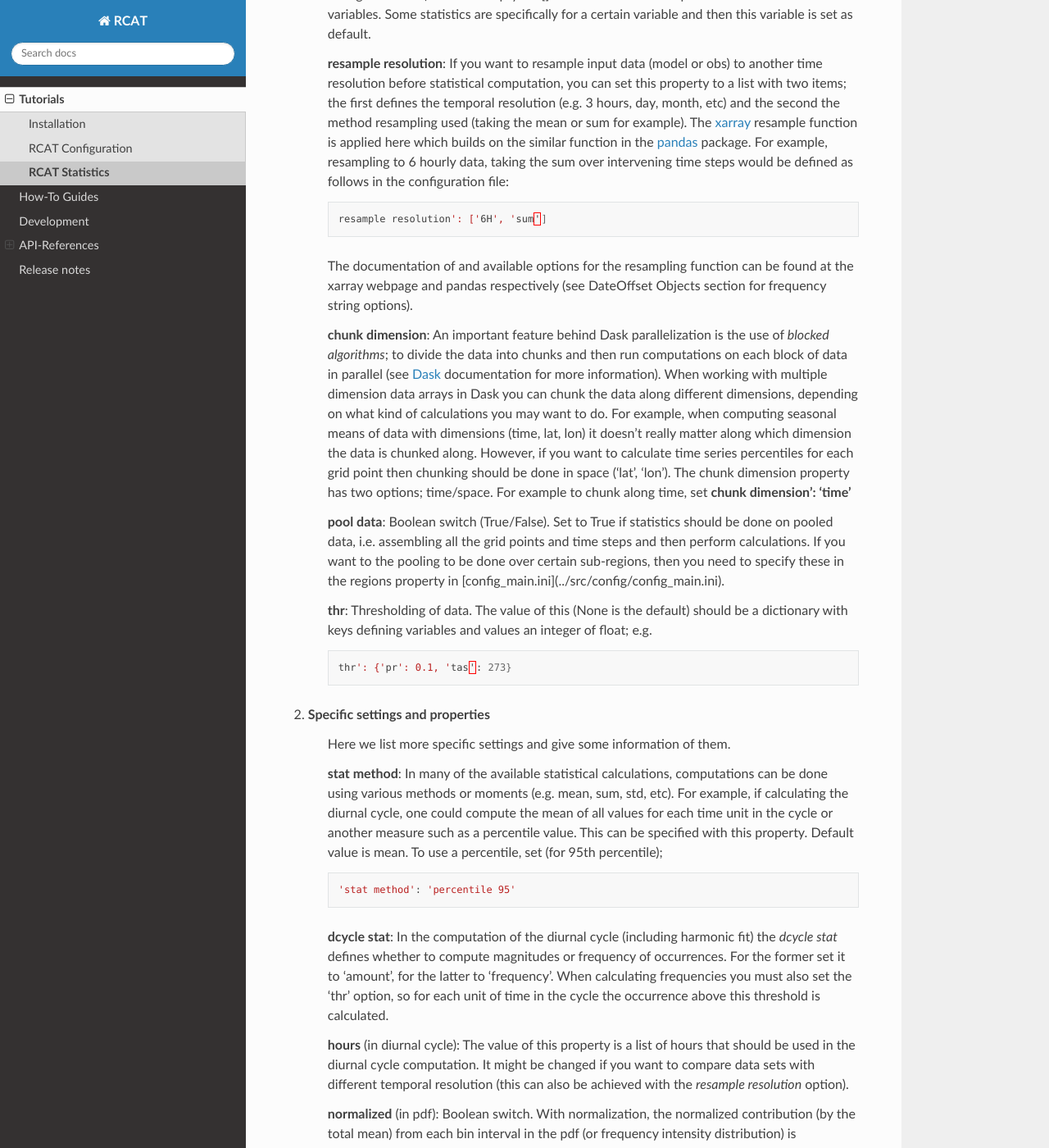
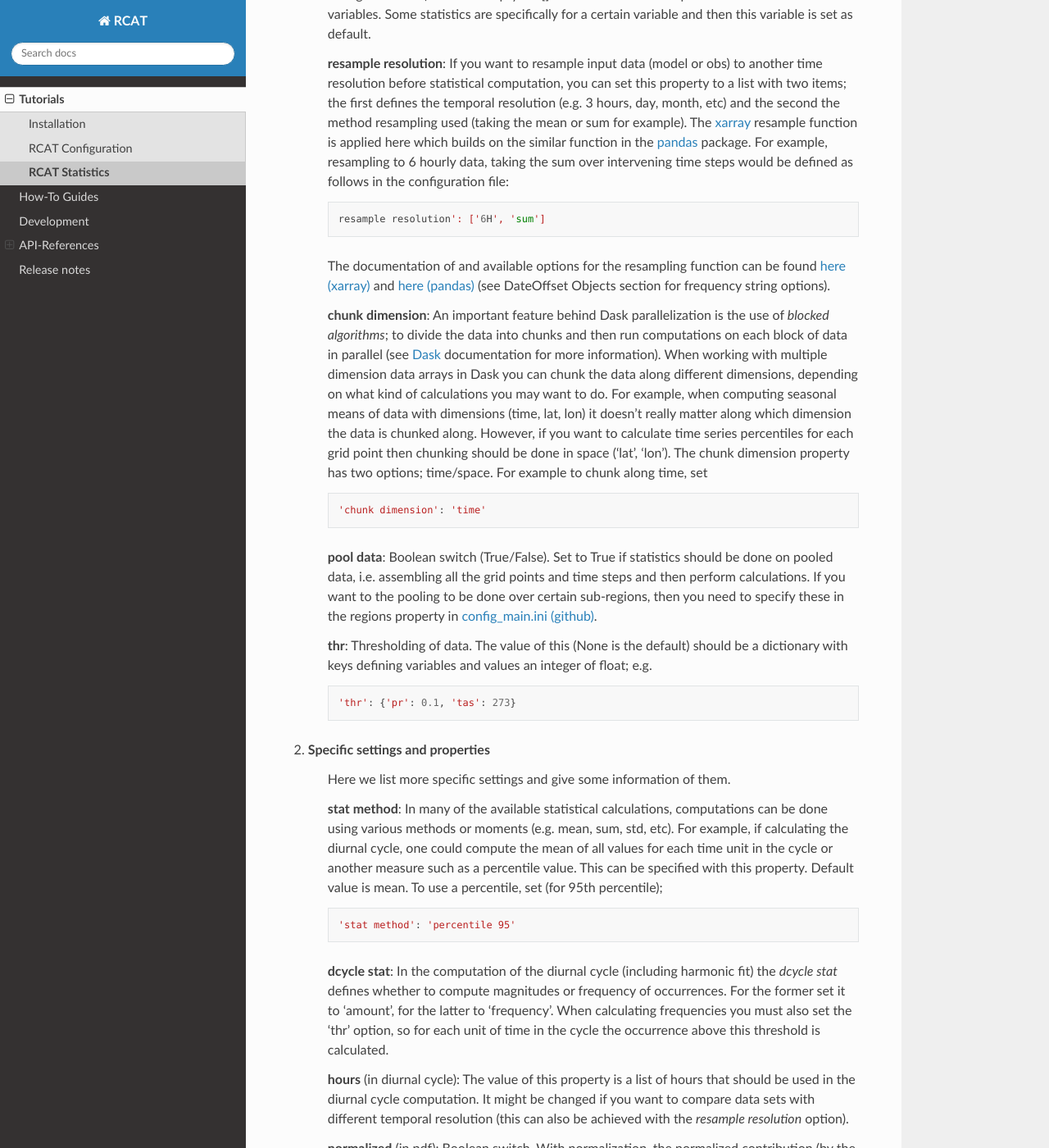
Before and after one commit to jplind79/RCAT, a Sphinx documentation site: the page built from docs/source/statistics.rst, in a window 1280 px wide and 1400 px high, scrolled down 866 px. Shown: the whole window at 82% size. Built offline with Sphinx 7.4.7 and the Read the Docs theme 2.0.0, drawn with Linux system fonts in a browser that asks for light colours; pages that are not in the unit, such as notebooks, are missing from menus; some of the changed text lies outside the part shown.

Commit message:
Fixed some links and typos
Signed-off-by: David Lindstedt <david.lindstedt@smhi.se>

```diff
--- a/docs/source/conf.py
+++ b/docs/source/conf.py
@@ -14,6 +14,7 @@ import os
 import sys
 import sphinx_rtd_theme
 sys.path.insert(0, os.path.abspath('../../src/modules'))
+#sys.path.insert(0, os.path.abspath('../../src'))
 
 
 # -- Project information -----------------------------------------------------
--- a/docs/source/statistics.rst
+++ b/docs/source/statistics.rst
@@ -3,11 +3,10 @@
 RCAT Statistics
 ===============
 
-In the **STATISTICS** section in
-[config_main.ini](../src/config/config_main.ini) you specify the statistics to
-be done, in a Python dictionary structure.
+In the **STATISTICS** section in the file config_main.ini you specify the
+statistics to be done, in a Python dictionary structure.
 
-.. code-block:: bash
+::
 
    stats = {
      'annual cycle': 'default',
@@ -21,8 +20,9 @@ be done, in a Python dictionary structure.
 The keys in stats are the statistical measures and values provides the
 settings/configurations to be applied to the specific statistical calculation.
 The statistics that are currently available in RCAT and their default settings
-are given in the [rcat_statistics.py](../src/rcat_statistics.py) See
-API-reference :doc:`statfuncs`. In particular, the default_stats_config
+are given in the `rcat_statistics.py (github)
+<https://github.com/jplind79/rcat/blob/master/src/rcat_statistics.py>`_. Also
+see API-reference :doc:`statfuncs`. In particular, the default_stats_config
 function in that module specifies the statistics possible to calculate along
 with their properties. Many of the properties (or settings) are common for each
 of the measures, for example resample resolution, thr or chunk dimension, while
@@ -55,13 +55,16 @@ item values.
     intervening time steps would be defined as follows in the  configuration
     file:
 
-    .. code-block:: bash
+    ::
 
        resample resolution': ['6H', 'sum']
 
     The documentation of and available options for the resampling function can
-    be found at the xarray webpage and pandas respectively (see DateOffset
-    Objects section for frequency string options).
+    be found `here (xarray)
+    <http://xarray.pydata.org/en/stable/time-series.html#resampling-and-grouped-operations>`_
+    and `here (pandas)
+    <https://pandas.pydata.org/pandas-docs/stable/user_guide/timeseries.html>`_
+    (see DateOffset Objects section for frequency string options).
 
     **chunk dimension**: An important feature behind Dask parallelization is
     the use of *blocked algorithms*; to divide the data into chunks and then
@@ -74,21 +77,26 @@ item values.
     the data is chunked along. However, if you want to calculate time series
     percentiles for each grid point then chunking should be done in space
     ('lat', 'lon'). The chunk dimension property has two options; time/space.
-    For example to chunk along time, set **chunk dimension': 'time'**
+    For example to chunk along time, set
+
+    ::
+
+       'chunk dimension': 'time'
 
     **pool data**: Boolean switch (True/False). Set to True if statistics
     should be done on pooled data, i.e. assembling all the grid points and time
     steps and then perform calculations. If you want to the pooling to be done
     over certain sub-regions, then you need to specify these in the regions
-    property in [config_main.ini](../src/config/config_main.ini).
+    property in `config_main.ini (github)
+    <https://github.com/jplind79/rcat/blob/master/src/config/config_main.ini>`_.
 
     **thr**: Thresholding of data. The value of this (None is the default)
     should be a dictionary with keys defining variables and values an integer
     of float; e.g.
 
-    .. code-block:: bash
+    ::
 
-       thr': {'pr': 0.1, 'tas': 273}
+       'thr': {'pr': 0.1, 'tas': 273}
 
 #. Specific settings and properties
     Here we list more specific settings and give some information of them.
@@ -100,7 +108,7 @@ item values.
     such as a percentile value. This can be specified with this property.
     Default value is mean. To use a percentile, set (for 95th percentile);
 
-    .. code-block:: bash
+    ::
 
        'stat method': 'percentile 95'
 
@@ -131,9 +139,9 @@ item values.
     stat* is set the same way. For example, if you want to calculate the annual
     maximum of the input data set.
 
-    .. code-block:: bash
+    ::
 
-       moment stat': ['Y', 'max']
+       'moment stat': ['Y', 'max']
 
 #. How do you add new statistical methods to RCAT?
     The code in RCAT is heavily based on `xarray <http://xarray.pydata.org/>`_
@@ -147,6 +155,9 @@ item values.
 
     For more elaborate statistics, using for example functions created by the
     user (using standard numpy/python code), it may be a bit more complex.
-    Xarray has a function called *apply_ufunc* which allows repeatedly applying
-    a user function to xarray objects containing Dask arrays in an automatic
-    way.
+    Xarray has a function called `apply_ufunc
+    <http://xarray.pydata.org/en/stable/generated/xarray.apply_ufunc.html#xarray.apply_ufunc>`_
+    which allows repeatedly applying a user function to xarray objects
+    containing Dask arrays in an automatic way. See `here
+    <http://xarray.pydata.org/en/stable/computation.html#comput-wrapping-custom>`_
+    for_some more information.
```
Also changed, not shown: docs/source/config.rst (+68 -67 lines).
